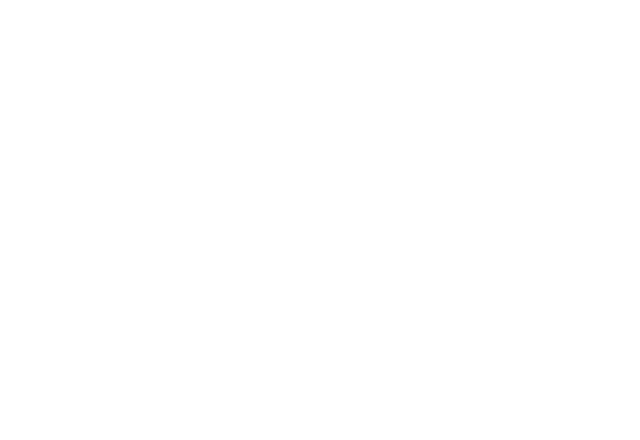
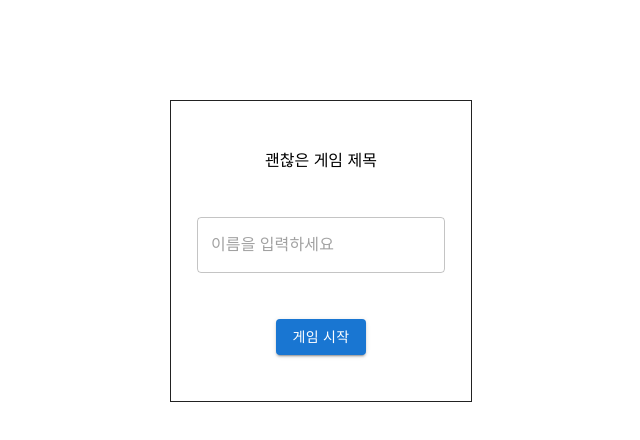
Before and after one commit to mayonnaise-game/mayonnaise-frontend, a Next.js app: page / in a window 1280 px wide. Shown: the top 440 px of the page, without its empty margins (319-959 px from the left). Built offline with nearby package versions, Linux system fonts and the light colour scheme.

Commit message:
init setting

```diff
--- a/src/app/page.js
+++ b/src/app/page.js
@@ -1,5 +1,16 @@
+"use client";
+
+import { Title, LandingButton, Container } from "@/components/home/home.styles";
+import { TextField } from "@mui/material";
+
 export default function Home() {
-  return <main>
-    <div></div>
-  </main>;
+  return (
+    <main>
+      <Container>
+        <Title>괜찮은 게임 제목</Title>
+        <TextField placeholder="이름을 입력하세요" />
+        <LandingButton variant="contained">게임 시작</LandingButton>
+      </Container>
+    </main>
+  );
 }
--- /dev/null
+++ b/src/app/playing/page.js
@@ -0,0 +1,5 @@
+"use client";
+
+export default function Playing() {
+  return <div>playing</div>;
+}
--- /dev/null
+++ b/src/components/home/home.styles.js
@@ -0,0 +1,17 @@
+import styled from "@emotion/styled";
+import { Box, Button } from "@mui/material";
+
+export const Container = styled(Box)`
+  width: 300px;
+  height: 300px;
+  margin: 100px auto;
+  display: flex;
+  flex-direction: column;
+  justify-content: space-evenly;
+  align-items: center;
+  border: 1px solid #222;
+`;
+
+export const Title = styled(Box)``;
+
+export const LandingButton = styled(Button)``;
```
Also changed, not shown: 1 other file (tests, documents, lock files or other folders).
